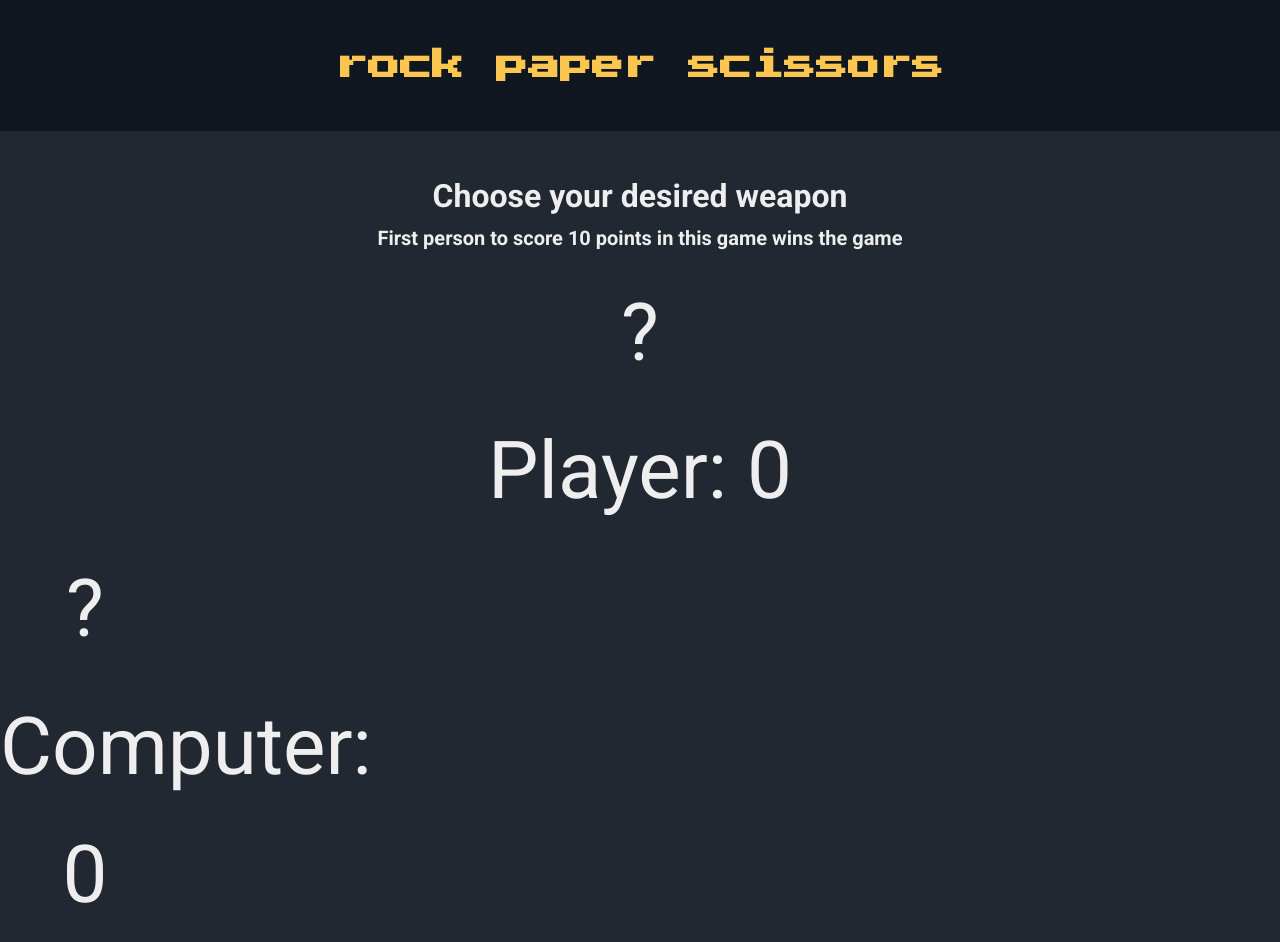
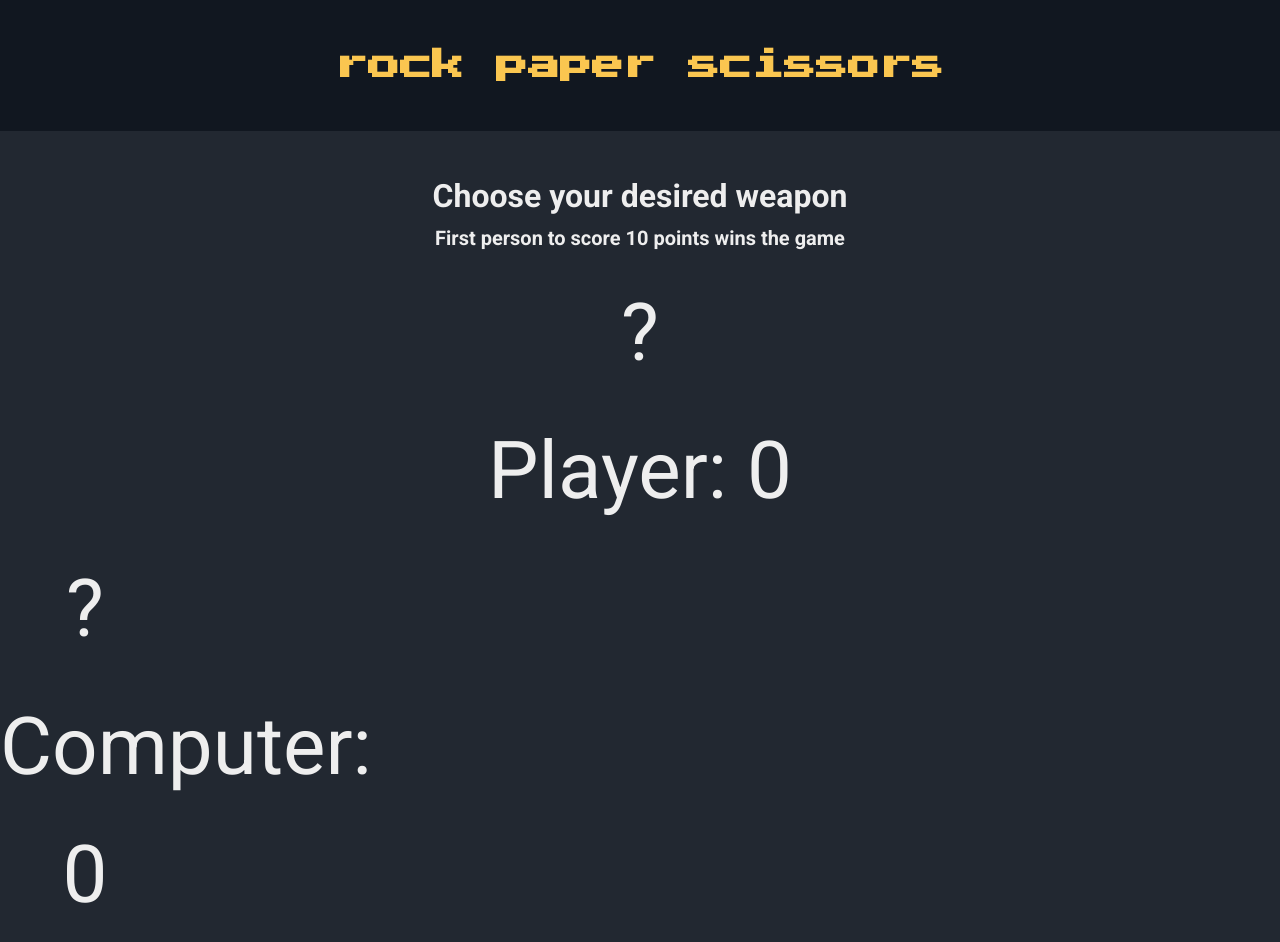
Before and after one commit to KyleKyleA/PersonalProjectsKyle.github.io, a plain HTML site: page rock-paper-scissors/index.html in a window 1280 px wide. Shown: the top 942 px of the page. Drawn offline with Linux system fonts and the light colour scheme.

Commit message:
Update index.html

```diff
--- a/rock-paper-scissors/index.html
+++ b/rock-paper-scissors/index.html
@@ -17,11 +17,12 @@
         <header class="header">
         <h1 class="title">rock paper scissors</h1>
         </header>
+
     <main class="main">
         <div class="scoreboard">
-                <h2 class="score-info" id="scoreInfo"> Choose your desired weapon</h2>
+          <h2 class="score-info" id="scoreInfo">Choose your desired weapon</h2>
           <h3 class="score-message" id="scoreMessage">
-                First person to score 10 points in this game wins the game
+            First person to score 10 points wins the game
           </h3>
           <div class="score-container">
             <div class="sign" id="playerSign">?</div>
```
Lines whose indentation alone changed are shown as unchanged.
